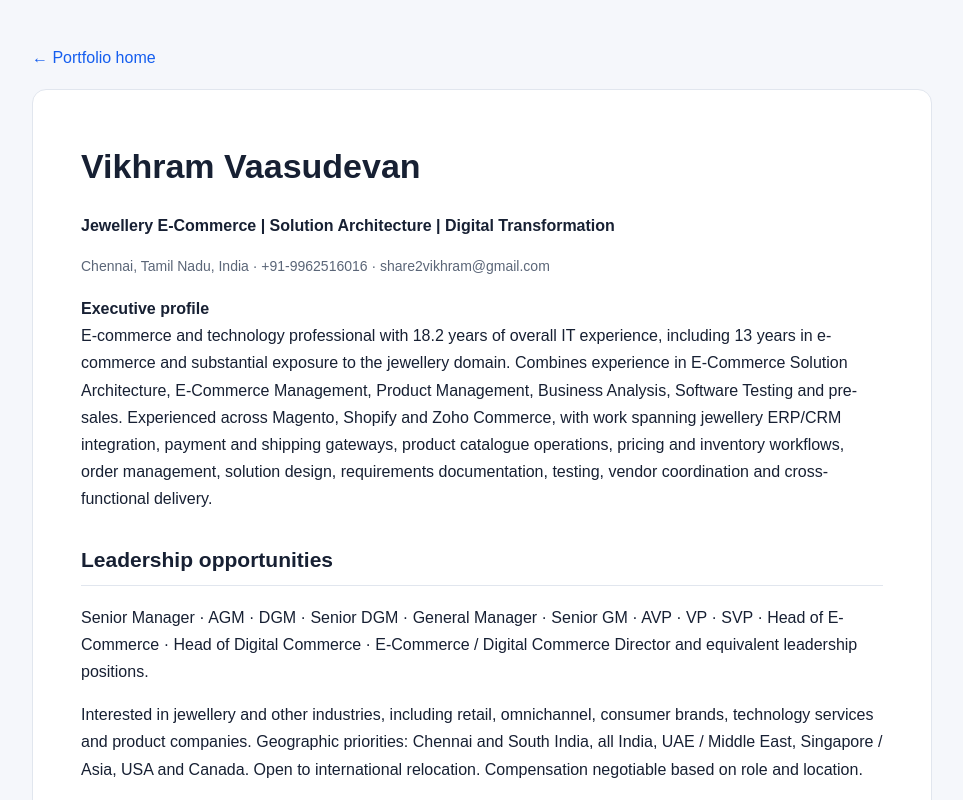
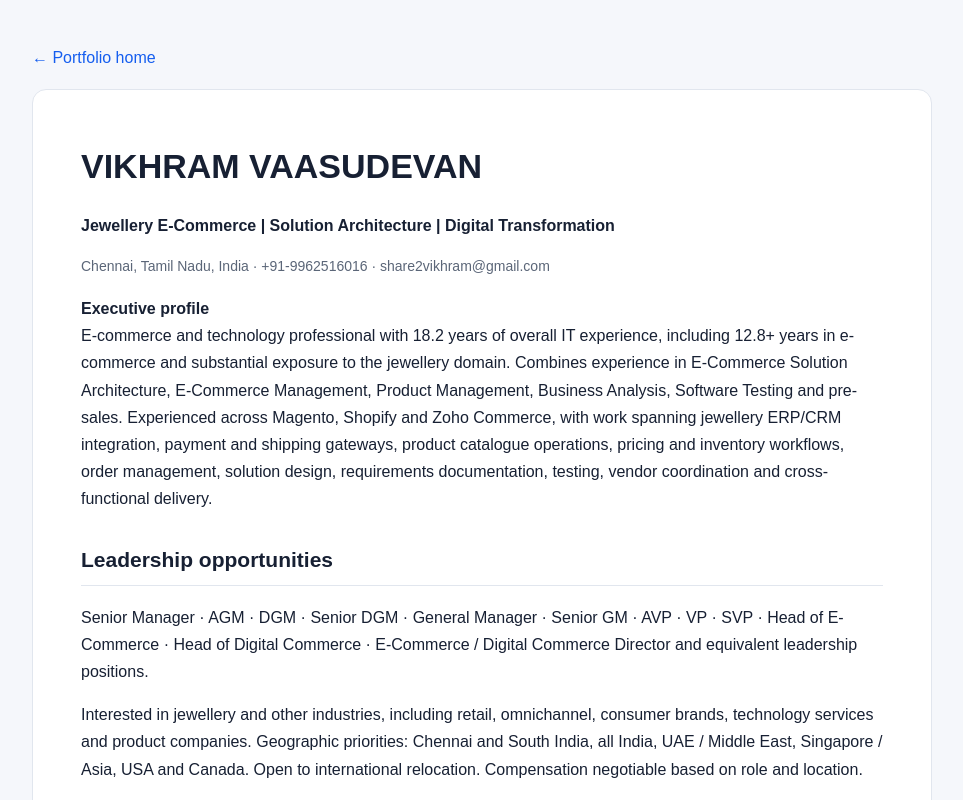
Before and after one commit to share2vikhram-tech/share2vikhram-tech.github.io, a plain HTML site: page resume.html in a window 1280 px wide. Shown: the top 800 px of the page, without its empty margins (158-1121 px from the left). Drawn offline with Linux system fonts and the light colour scheme.

Commit message:
Align detailed recruiter profile with supplied five-page resume

```diff
--- a/resume.html
+++ b/resume.html
@@ -1,15 +1,15 @@
 <!doctype html>
 <html lang="en"><head><meta charset="utf-8"><meta name="viewport" content="width=device-width,initial-scale=1">
-<title>Vikhram Vaasudevan | E-Commerce Leadership Profile & Resume</title>
-<meta name="description" content="Detailed career profile of Vikhram Vaasudevan: 18.2 years IT, 13 years e-commerce, jewellery e-commerce, Magento, Shopify, Zoho Commerce, solution architecture and digital transformation.">
+<title>VIKHRAM VAASUDEVAN | E-Commerce Leadership Profile & Resume</title>
+<meta name="description" content="Detailed career profile of VIKHRAM VAASUDEVAN: 18.2 years IT, 12.8+ years e-commerce, jewellery e-commerce, Magento, Shopify, Zoho Commerce, solution architecture and digital transformation.">
 <meta name="robots" content="index,follow">
 <link rel="canonical" href="https://share2vikhram-tech.github.io/resume.html">
-<script type="application/ld+json">{"@context":"https://schema.org","@type":"Person","name":"Vikhram Vaasudevan","jobTitle":"E-Commerce Solution Architect","email":"mailto:share2vikhram@gmail.com","telephone":"+91-9962516016","address":{"@type":"PostalAddress","addressLocality":"Chennai","addressRegion":"Tamil Nadu","addressCountry":"IN"},"knowsAbout":["E-Commerce Leadership","Jewellery E-Commerce","Digital Commerce","Magento","Shopify","Zoho Commerce","Solution Architecture","ERP Integration","CRM Integration","API Integration","Payment Gateway Integration","Shipping Integration","Product Catalogue Management","Order Management"]}</script>
+<script type="application/ld+json">{"@context":"https://schema.org","@type":"Person","name":"VIKHRAM VAASUDEVAN","jobTitle":"E-Commerce Solution Architect","email":"mailto:share2vikhram@gmail.com","telephone":"+91-9962516016","address":{"@type":"PostalAddress","addressLocality":"Chennai","addressRegion":"Tamil Nadu","addressCountry":"IN"},"knowsAbout":["E-Commerce Leadership","Jewellery E-Commerce","Digital Commerce","Magento","Shopify","Zoho Commerce","Solution Architecture","ERP Integration","CRM Integration","API Integration","Payment Gateway Integration","Shipping Integration","Product Catalogue Management","Order Management"]}</script>
 <style>body{font:16px/1.7 Arial,sans-serif;color:#172033;margin:0;background:#f5f7fb}.wrap{max-width:900px;margin:auto;padding:28px 20px}.sheet{background:white;padding:clamp(22px,5vw,48px);border:1px solid #e1e6ee;border-radius:14px}h1{font-size:34px;margin:0}h2{font-size:21px;border-bottom:1px solid #e1e6ee;padding-bottom:7px;margin-top:30px}h3{font-size:17px;margin-bottom:0}.muted{color:#5b6678}.meta{font-size:14px}.tag{display:inline-block;background:#edf2fa;padding:4px 8px;margin:3px;border-radius:5px;font-size:14px}a{color:#155eef;text-decoration:none}.top{margin-bottom:18px}.note{background:#fff8e7;padding:12px;border-radius:8px;color:#684c10;font-size:14px}</style></head>
 <body><div class="wrap"><p class="top"><a href="./">← Portfolio home</a></p><article class="sheet">
-<h1>Vikhram Vaasudevan</h1><p><strong>Jewellery E-Commerce | Solution Architecture | Digital Transformation</strong></p>
+<h1>VIKHRAM VAASUDEVAN</h1><p><strong>Jewellery E-Commerce | Solution Architecture | Digital Transformation</strong></p>
 <p class="meta muted">Chennai, Tamil Nadu, India · +91-9962516016 · share2vikhram@gmail.com</p>
-<p><strong>Executive profile</strong><br>E-commerce and technology professional with 18.2 years of overall IT experience, including 13 years in e-commerce and substantial exposure to the jewellery domain. Combines experience in E-Commerce Solution Architecture, E-Commerce Management, Product Management, Business Analysis, Software Testing and pre-sales. Experienced across Magento, Shopify and Zoho Commerce, with work spanning jewellery ERP/CRM integration, payment and shipping gateways, product catalogue operations, pricing and inventory workflows, order management, solution design, requirements documentation, testing, vendor coordination and cross-functional delivery.</p>
+<p><strong>Executive profile</strong><br>E-commerce and technology professional with 18.2 years of overall IT experience, including 12.8+ years in e-commerce and substantial exposure to the jewellery domain. Combines experience in E-Commerce Solution Architecture, E-Commerce Management, Product Management, Business Analysis, Software Testing and pre-sales. Experienced across Magento, Shopify and Zoho Commerce, with work spanning jewellery ERP/CRM integration, payment and shipping gateways, product catalogue operations, pricing and inventory workflows, order management, solution design, requirements documentation, testing, vendor coordination and cross-functional delivery.</p>
 <h2>Leadership opportunities</h2><p>Senior Manager · AGM · DGM · Senior DGM · General Manager · Senior GM · AVP · VP · SVP · Head of E-Commerce · Head of Digital Commerce · E-Commerce / Digital Commerce Director and equivalent leadership positions.</p>
 <p>Interested in jewellery and other industries, including retail, omnichannel, consumer brands, technology services and product companies. Geographic priorities: Chennai and South India, all India, UAE / Middle East, Singapore / Asia, USA and Canada. Open to international relocation. Compensation negotiable based on role and location.</p>
 <h2>Core skills</h2><p><span class="tag">Jewellery E-commerce & Retail Technology</span><span class="tag">E-commerce Solution Architecture</span><span class="tag">Digital Commerce Operations</span><span class="tag">Magento / Adobe Commerce</span><span class="tag">Shopify</span><span class="tag">Zoho Commerce</span><span class="tag">Product & Catalogue Management</span><span class="tag">Jewellery ERP / CRM Integration</span><span class="tag">API & Third-Party Integrations</span><span class="tag">Payment Gateway Integration</span><span class="tag">Shipping / Logistics Integration</span><span class="tag">Order Management & Fulfilment</span><span class="tag">Inventory & Stock Reconciliation</span><span class="tag">Business Analysis & Requirements</span><span class="tag">Product Management</span><span class="tag">Project / Delivery Coordination</span><span class="tag">Stakeholder & Vendor Management</span><span class="tag">BRD / SRS / Functional Specifications</span><span class="tag">Functional Testing / UAT</span><span class="tag">UX / Website Performance</span><span class="tag">Pre-sales / RFP / RFQ / RFI</span></p>
@@ -20,7 +20,7 @@
 <h3>Zaamor International Lifestyle Pvt Ltd | Business Analyst & Software Tester</h3><p class="muted">November 2015 – May 2020</p><ul><li>Led requirements gathering, feasibility analysis, design finalisation and product management activities for e-commerce solutions.</li><li>Coordinated task allocation, change requests, timeline estimates, functional documentation and enhancement solutions.</li><li>Worked with Magento 1.9.2, jQuery and PHP; supported functional testing and defect verification.</li></ul>
 <h3>Earlier experience</h3><p>Pre-Sales Consultant, Sybrant Technologies (March 2014 – March 2015); Project Management, Amshuhu iTech Solution (November 2013 – January 2014); Business Analyst, Habile Technologies (May 2013 – August 2013); Business Analyst, Blisslogix Technology (March 2012 – April 2013); Senior Software Tester, Amshuhu iTech Solution (January 2008 – April 2011).</p>
 <h2>Selected project portfolio</h2><ul><li><strong>VBJ — Jewellery E-commerce (Magento 2.4.6):</strong> Solution architecture, business-to-technical translation, platform and third-party integrations, catalogue and inventory workflows, UX/performance, documentation and cross-functional delivery.</li><li><strong>JCS Jewel Creations — Shopify:</strong> E-commerce operations, catalogue and pricing, promotions, analytics, UX/conversion, order and inventory coordination, logistics and integrations.</li><li><strong>Zaamor International Lifestyle — Magento 1.9.2:</strong> Requirements, feasibility, product management, task coordination, testing, change requests, estimates and functional documentation.</li><li><strong>VBJ legacy project — Magento 1.9.3:</strong> Business analysis, requirements, design finalisation, product management, testing, change requests and enhancement solutions.</li><li><strong>Murugappa — Enterprise Web Application:</strong> Business requirements, BRD/SRS and wireframe documentation using Drupal, jQuery, Ajax, HTML and CSS.</li><li><strong>Papa John's — E-commerce Application:</strong> Requirements analysis, BRD/SRS, wireframes, user test cases, use cases and UAT support.</li><li><strong>Naturals — E-commerce Application:</strong> Change-request analysis, timeline/cost estimation and statement-of-work addendum preparation.</li></ul>
-<h2>Education and languages</h2><p>Bachelor’s in Electrical and Electronics Engineering — JJ College of Engineering and Technology, Trichy (Anna University), 2001–2005.</p><p>Tamil · English</p>
+<h2>Education and languages</h2><p>Bachelor’s in Electrical and Electronics Engineering — JJ College of Engineering and Technology, Trichy (Anna University), 2001–2005. Standard XII and Standard X — Boiler Plant Boys Higher Secondary School, Trichy.</p><p>Tamil · English</p>
 <h2>Recruiter contact</h2><p>Email: <a href="mailto:share2vikhram@gmail.com">share2vikhram@gmail.com</a><br>Mobile: <a href="tel:+919962516016">+91 99625 16016</a></p>
-<p class="note">This web profile is a search-friendly professional summary based on the existing October 29, 2026 resume. Please refer to the original resume for the complete verified CV. A downloadable copy will be added after the PDF asset is uploaded to this public repository.</p>
+<p class="note">This web profile is a search-friendly summary based on the five-page resume supplied by the candidate. For the complete career details, contact the candidate directly.</p>
 </article></div></body></html>
```
